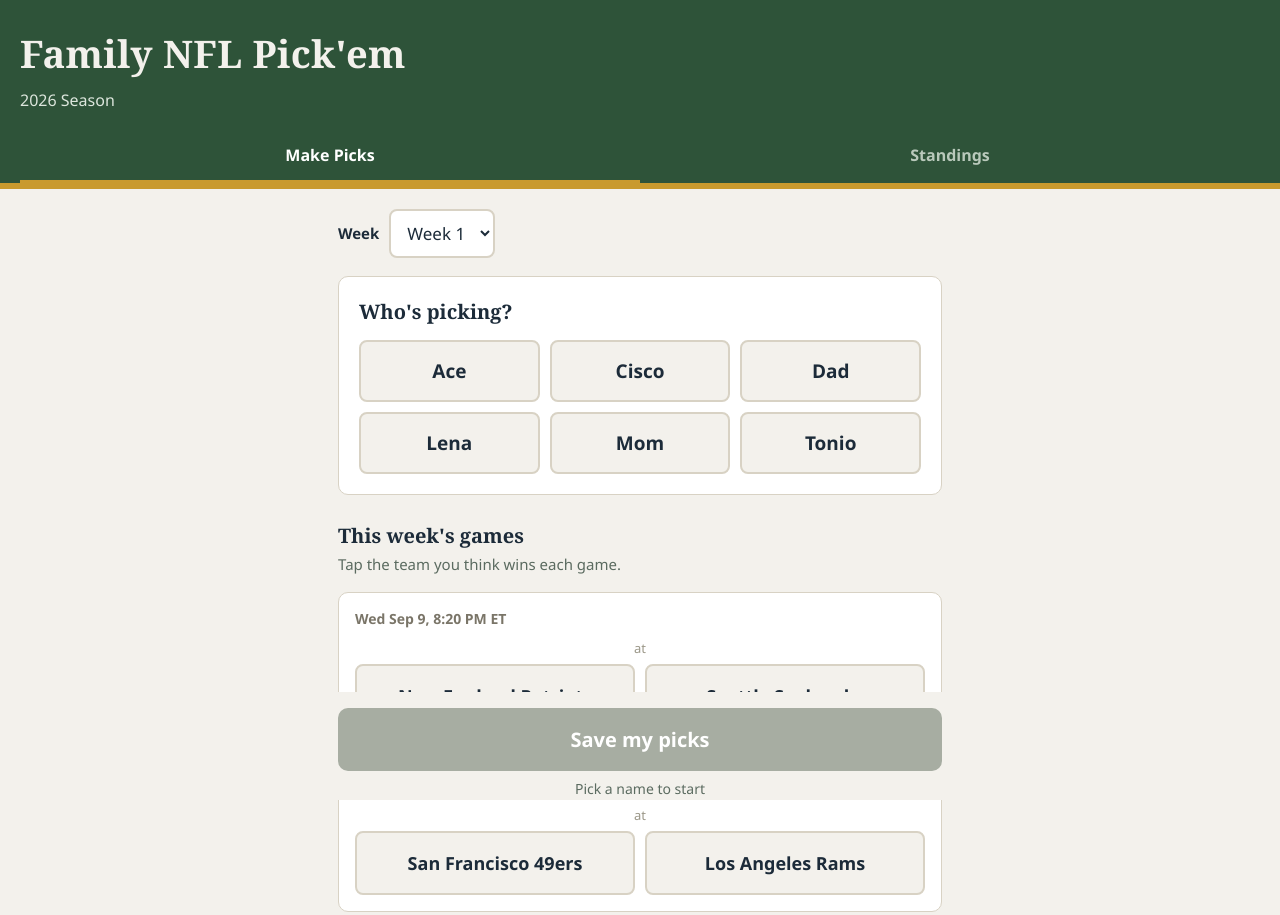
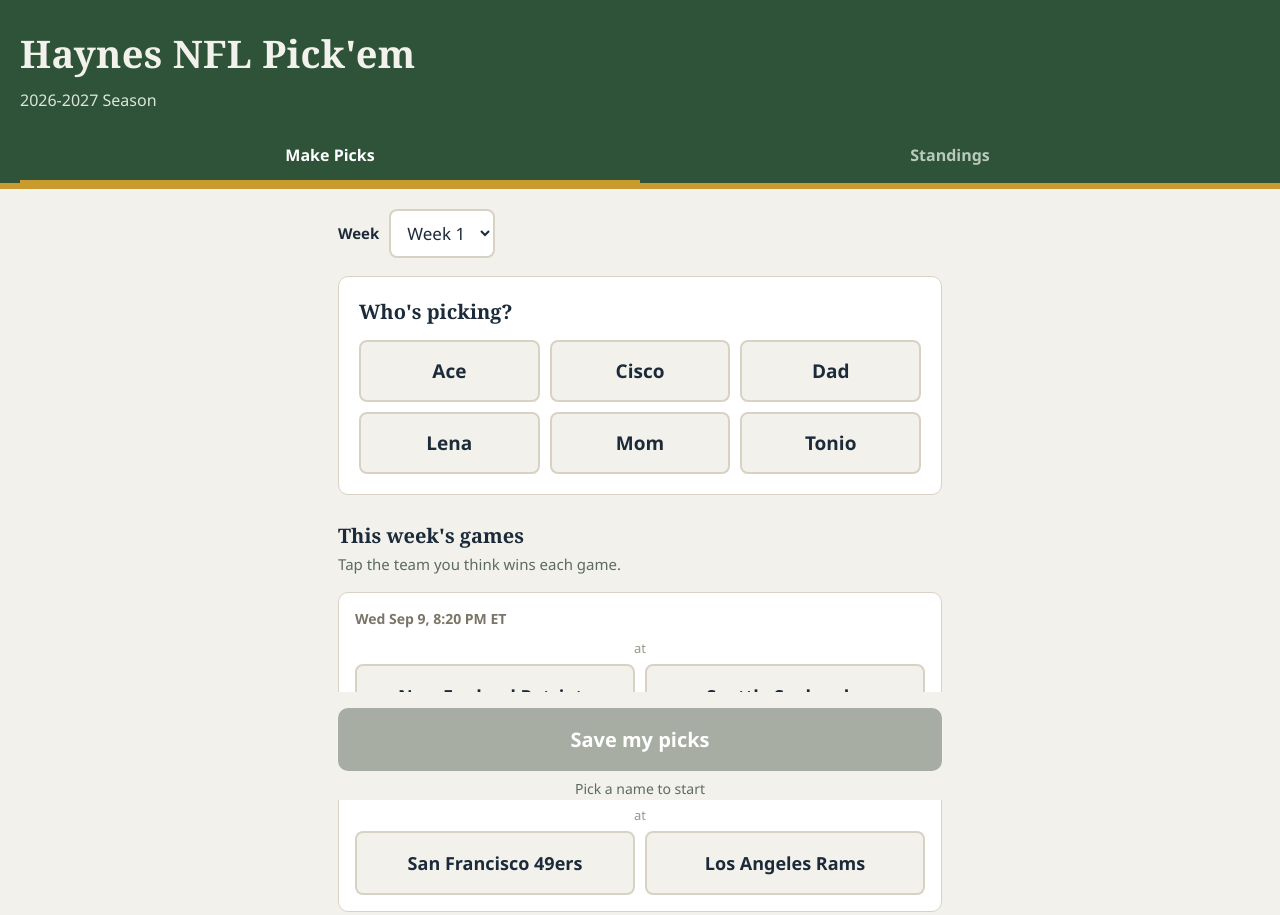
Before and after one commit to phaynes2326-rgb/HaynesNFLPickem, a website: page index.html in a window 1280 px wide. Shown: the top 915 px of the page. Drawn offline with Linux system fonts and the light colour scheme; no server answers.

Commit message:
Update title and season year in index.html

```diff
--- a/index.html
+++ b/index.html
@@ -517,8 +517,8 @@
 <body>
 
 <div class="masthead">
-  <h1>Family NFL Pick'em</h1>
-  <p>2026 Season</p>
+  <h1>Haynes NFL Pick'em</h1>
+  <p>2026-2027 Season</p>
   <div class="tabs">
     <button class="tab-btn active" id="tabPicksBtn">Make Picks</button>
     <button class="tab-btn" id="tabStandingsBtn">Standings</button>
```
